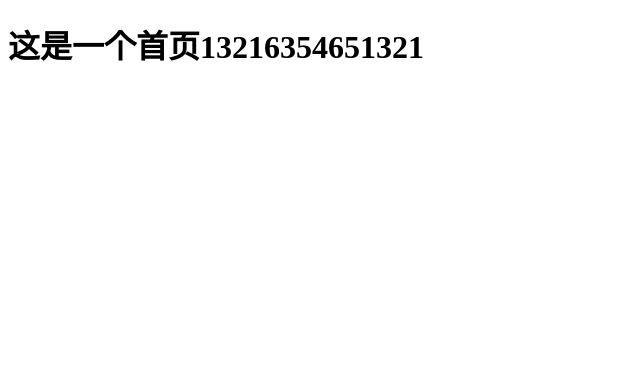
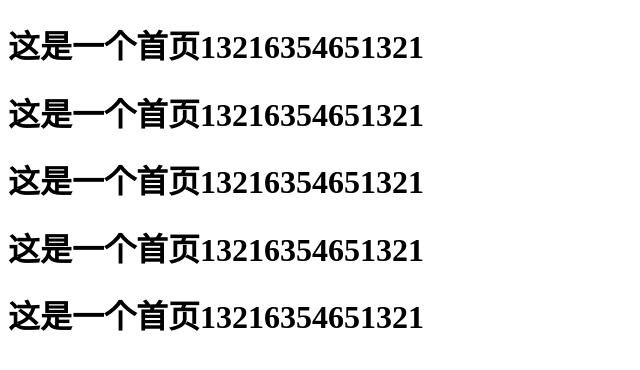
Before and after one commit to lonelytion/xiaomi, a plain HTML site: page index.html in a window 1280 px wide. Shown: the whole page, without its empty margins (0-640 px from the left). Drawn offline with Linux system fonts and the light colour scheme.

Commit message:
<h1>这是一个首页13216354651321</h1>

```diff
--- a/index.html
+++ b/index.html
@@ -8,5 +8,10 @@
 </head>
 <body>
     <h1>这是一个首页13216354651321</h1>
+    <h1>这是一个首页13216354651321</h1>
+    <h1>这是一个首页13216354651321</h1>
+    <h1>这是一个首页13216354651321</h1>
+    <h1>这是一个首页13216354651321</h1>
+
 </body>
 </html>
```
